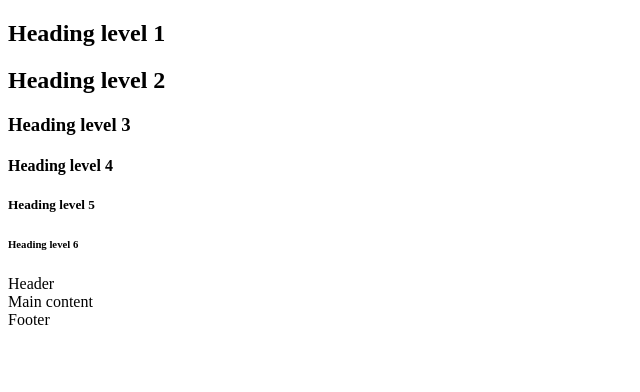
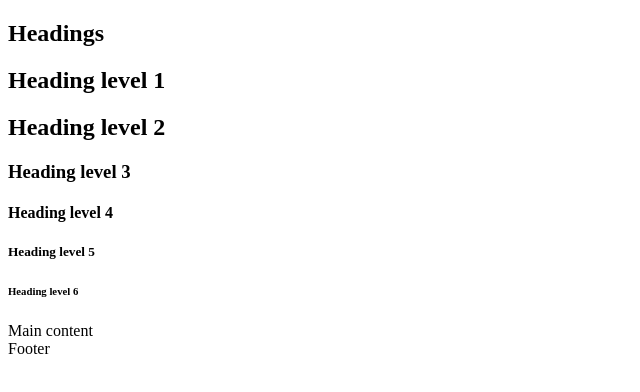
Before and after one commit to Geronimo304/holbertonschool-web_front_end, a plain HTML site: page html_advanced/11-styleguide.html in a window 1280 px wide. Shown: the whole page, without its empty margins (0-640 px from the left). Drawn offline with Linux system fonts and the light colour scheme.

Commit message:
headings arreglados

```diff
--- a/html_advanced/11-styleguide.html
+++ b/html_advanced/11-styleguide.html
@@ -1,21 +1,30 @@
 <!DOCTYPE html>
 <html lang="en" dir="ltr">
   <head>
+    <meta charset="utf-8">
+
+    <meta name="viewport" content="width=device-width, initial-scale=1.0, viewport-fit=cover">
+
+    <meta name="description" content="Techium is a digital agency">
+
+    <title>Homepage - Techium</title>
+
+    <link rel="icon" type="image/x-icon" href="./favicon.ico">
+    <link rel="icon" type="image/png"  href="./favicon.png">
+  </head>
+
+  <body>
     <section>
-        <head>
-            <head>
+      <header>
+        <h2>Headings</h2>
       <h1>Heading level 1</h1>
       <h2>Heading level 2</h2>
       <h3>Heading level 3</h3>
       <h4>Heading level 4</h4>
       <h5>Heading level 5</h5>
       <h6>Heading level 6</h6>
-            </head>
-        </head>
+      </header>
     </section>
-  </head>
-  <body>
-    <header>Header</header>
 
     <main>
       Main content
```
Lines whose indentation alone changed are shown as unchanged.
